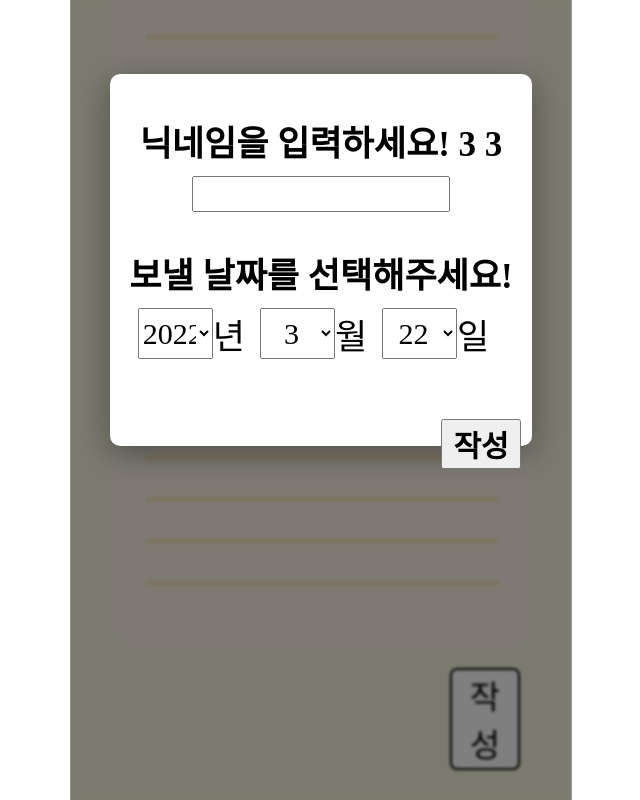
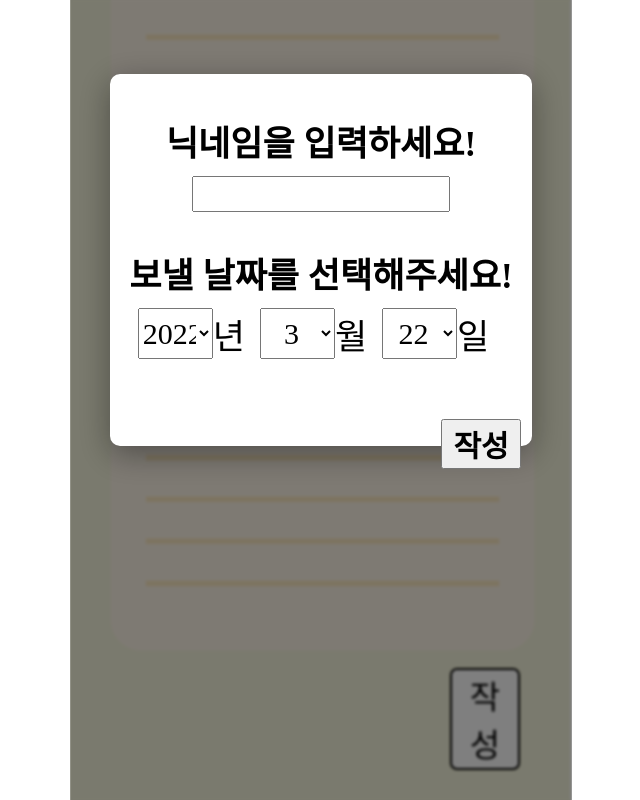
Before and after one commit to BronzeDevelopPot/-before-SlowMailBox, a React (Create React App) app in the folder frontend/slowmailbox/: page /letter in a window 1280 px wide. Both pictures are taken after a click on the button "작성". Shown: the part 82-882 px from the top of the page, without its empty margins (320-960 px from the left). Built offline with nearby package versions, Linux system fonts and the light colour scheme; a web font is replaced by a local one.

Commit message:
modal date second commit

```diff
--- a/frontend/slowmailbox/src/component/letter/modal/modal.jsx
+++ b/frontend/slowmailbox/src/component/letter/modal/modal.jsx
@@ -86,7 +86,7 @@ const Modal = () => {
       <div className="modal-window">
 
           <div className={modal1 === true ? styles.appe : styles.disa}>
-            <div className = "nickname_ment"> 닉네임을 입력하세요! {thisMonth} {selectedMonth} </div>
+            <div className = "nickname_ment"> 닉네임을 입력하세요! </div>
             <input type="text" className ="nickname" name="nickname"></input>
 
             <div className = "date_ment">보낼 날짜를 선택해주세요!</div>
```
